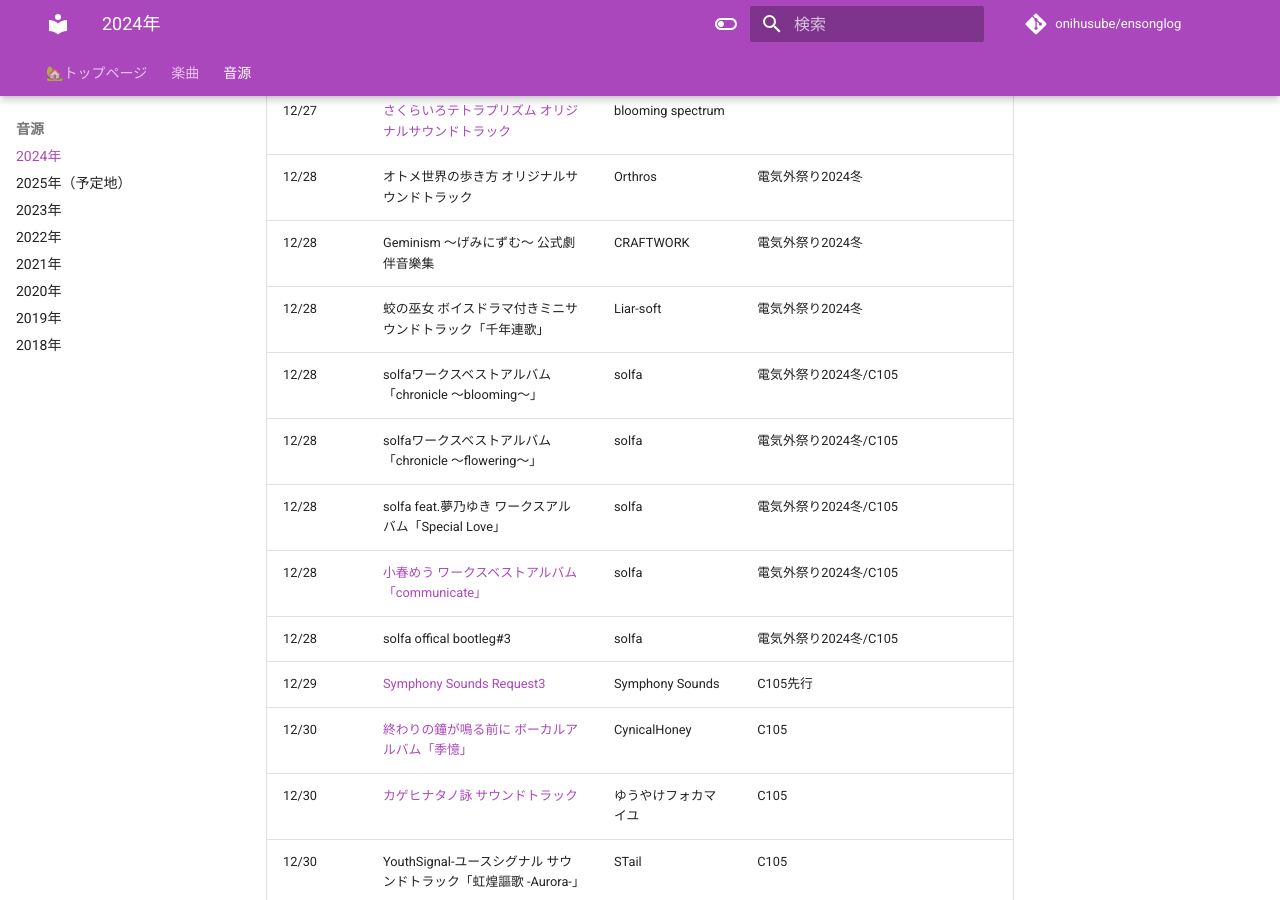
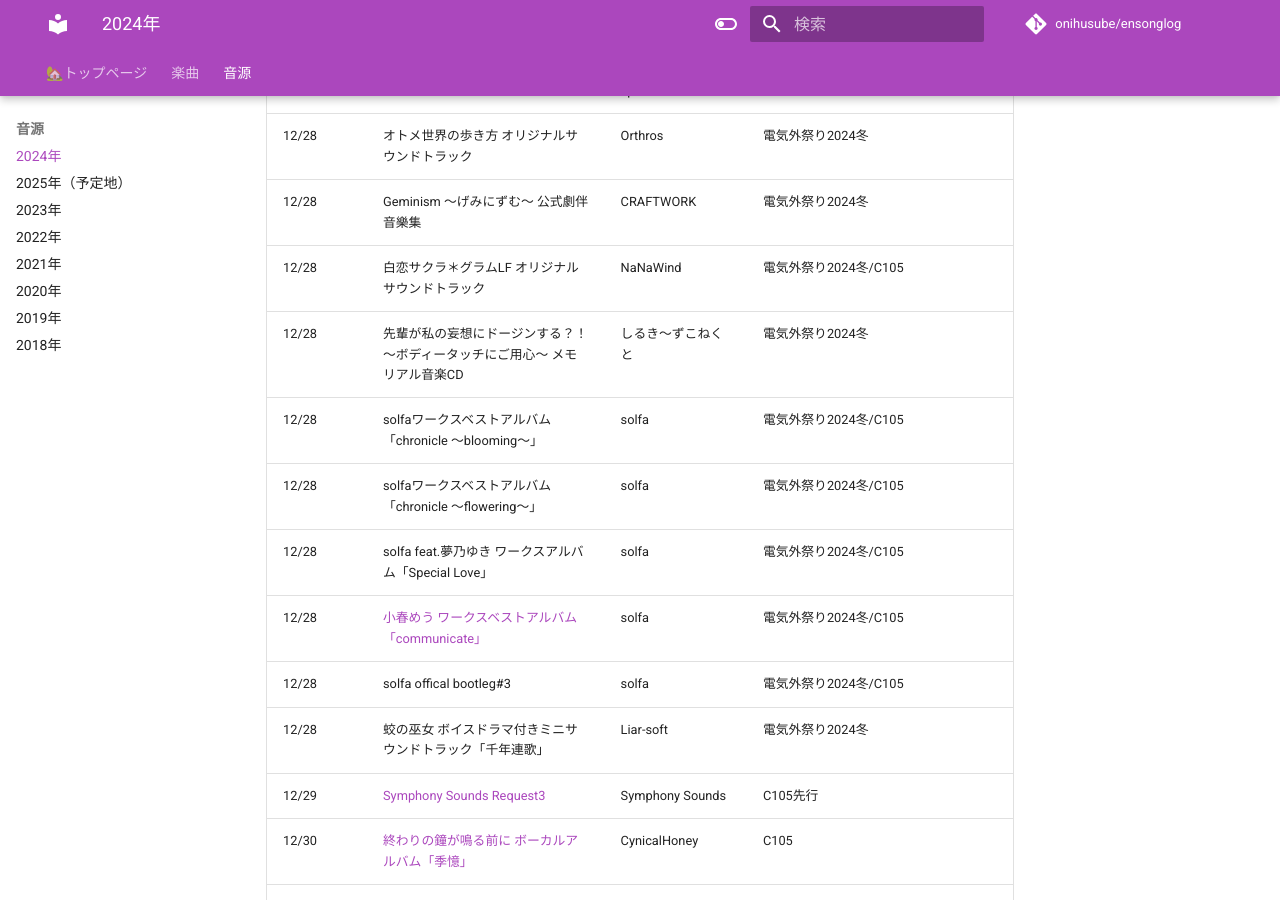
Before and after one commit to onihusube/ensonglog, an MkDocs documentation site: the page built from docs/2024/音源.md, in a window 1280 px wide and 900 px high, scrolled down 2695 px. Built offline with MkDocs 1.6.1 and Material for MkDocs 9.7.7, drawn with Linux system fonts in a browser that asks for light colours; comment, search, counter and statistics services are not loaded.

Commit message:
電気外祭り関連追加

```diff
--- a/docs/2024/音源.md
+++ b/docs/2024/音源.md
@@ -49,12 +49,14 @@ search:
 | 12/27 | [さくらいろテトラプリズム オリジナルサウンドトラック](./%E9%9F%B3%E6%BA%90%E5%80%8B%E5%88%A5/%E3%81%95%E3%81%8F%E3%82%89%E3%81%84%E3%82%8D%E3%83%86%E3%83%88%E3%83%A9%E3%83%97%E3%83%AA%E3%82%BA%E3%83%A0%20%E3%82%AA%E3%83%AA%E3%82%B8%E3%83%8A%E3%83%AB%E3%82%B5%E3%82%A6%E3%83%B3%E3%83%89%E3%83%88%E3%83%A9%E3%83%83%E3%82%AF.md) | blooming spectrum |  |
 | 12/28 | オトメ世界の歩き方 オリジナルサウンドトラック | Orthros | 電気外祭り2024冬 |
 | 12/28 | Geminism ～げみにずむ～ 公式劇伴音樂集 | CRAFTWORK | 電気外祭り2024冬 |
-| 12/28 | 蛟の巫女 ボイスドラマ付きミニサウンドトラック「千年連歌」 | Liar-soft | 電気外祭り2024冬 |
+| 12/28 | 白恋サクラ＊グラムLF オリジナルサウンドトラック | NaNaWind | 電気外祭り2024冬/C105 |
+| 12/28 | 先輩が私の妄想にドージンする？！ ～ボディータッチにご用心～ メモリアル音楽CD | しるき～ずこねくと | 電気外祭り2024冬 |
 | 12/28 | solfaワークスベストアルバム「chronicle ～blooming～」 | solfa | 電気外祭り2024冬/C105 |
 | 12/28 | solfaワークスベストアルバム「chronicle ～flowering～」 | solfa | 電気外祭り2024冬/C105 |
 | 12/28 | solfa feat.夢乃ゆき ワークスアルバム「Special Love」 | solfa | 電気外祭り2024冬/C105 |
 | 12/28 | [小春めう ワークスベストアルバム「communicate」](./%E9%9F%B3%E6%BA%90%E5%80%8B%E5%88%A5/communicate.md) | solfa | 電気外祭り2024冬/C105 |
 | 12/28 | solfa offical bootleg#3 | solfa | 電気外祭り2024冬/C105 |
+| 12/28 | 蛟の巫女 ボイスドラマ付きミニサウンドトラック「千年連歌」 | Liar-soft | 電気外祭り2024冬 |
 | 12/29 | [Symphony Sounds Request3](./%E9%9F%B3%E6%BA%90%E5%80%8B%E5%88%A5/Symphony%20Sounds%20Request3.md) | Symphony Sounds | C105先行 |
 | 12/30 | [終わりの鐘が鳴る前に ボーカルアルバム「季憶」](./%E9%9F%B3%E6%BA%90%E5%80%8B%E5%88%A5/%E7%B5%82%E3%82%8F%E3%82%8A%E3%81%AE%E9%90%98%E3%81%8C%E9%B3%B4%E3%82%8B%E5%89%8D%E3%81%AB%20%E3%83%9C%E3%83%BC%E3%82%AB%E3%83%AB%E3%82%A2%E3%83%AB%E3%83%90%E3%83%A0%E3%80%8C%E5%AD%A3%E6%86%B6%E3%80%8D.md) | CynicalHoney | C105 |
 | 12/30 | [カゲヒナタノ詠 サウンドトラック](./%E9%9F%B3%E6%BA%90%E5%80%8B%E5%88%A5/%E3%82%AB%E3%82%B2%E3%83%92%E3%83%8A%E3%82%BF%E3%83%8E%E8%A9%A0%20Original%20Soundtrack.md) | ゆうやけフォカマイユ | C105 |
```
Also changed, not shown: docs/2024/楽曲.md (+1 -1 lines).
